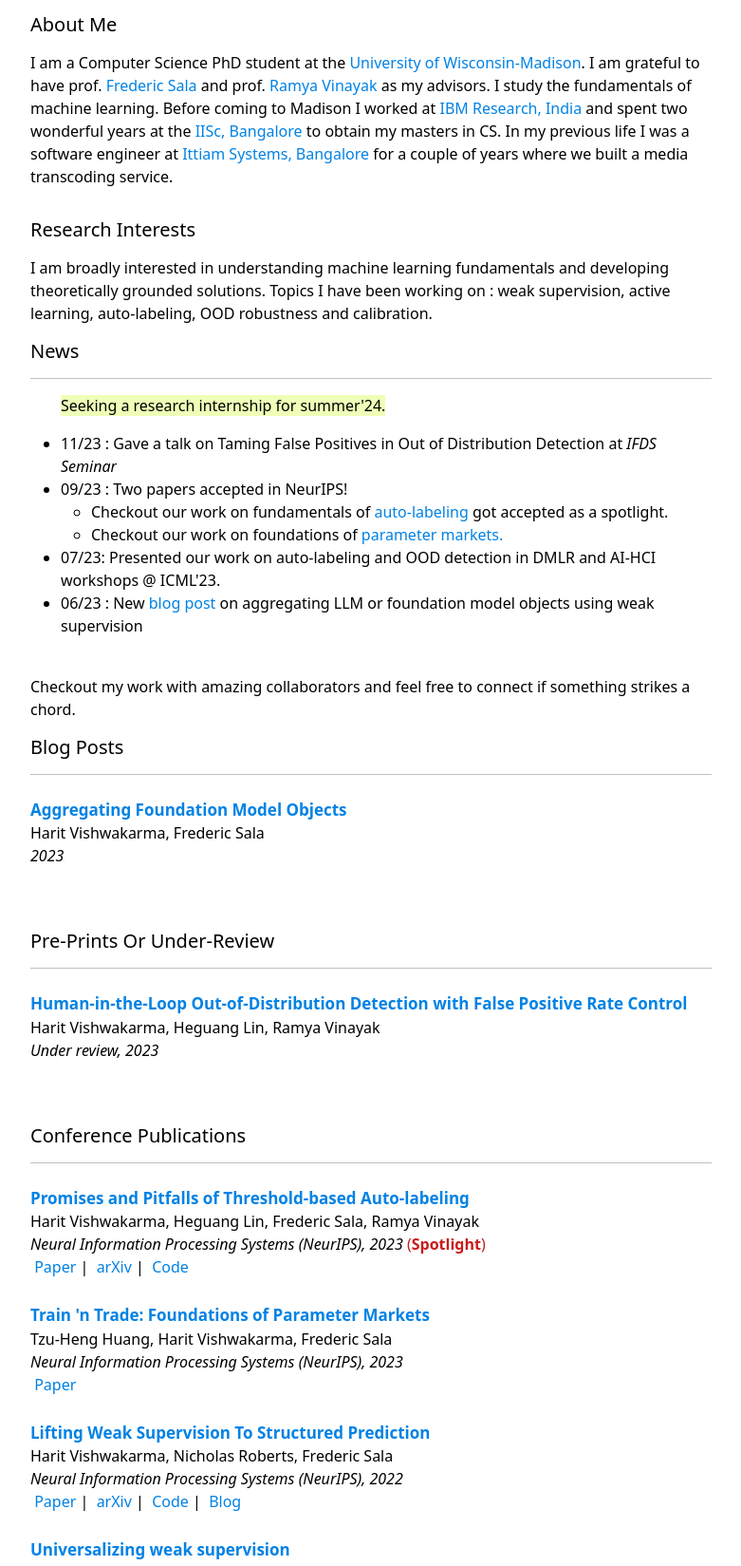
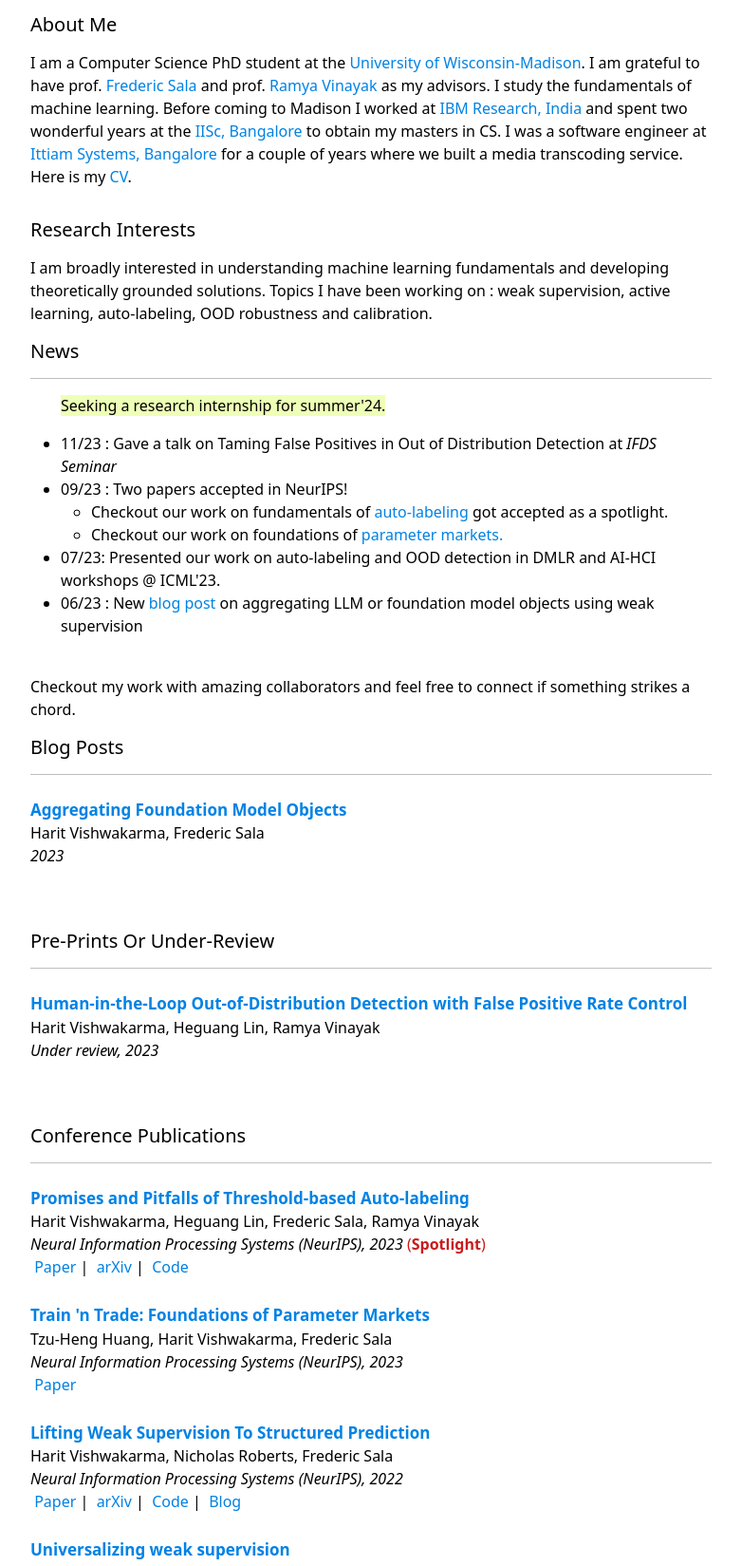
Before and after one commit to harit7/harit7.github.io, a Jekyll site: the page built from index.html, in a window 1280 px wide, cut to the strip 253-1902 px from the top of the page. Shown: the whole strip at 95% size, without its empty margins (249-1030 px from the left). Built offline with Jekyll 4.4.1, drawn with Linux system fonts in a browser that asks for light colours.

Commit message:
Update home.html

```diff
--- a/_layouts/home.html
+++ b/_layouts/home.html
@@ -56,7 +56,8 @@ layout: default
             <span class="highlight">IISc, Bangalore</span>
           </a>
 
-          to obtain my masters in CS. In my previous life I was a software engineer at <a href ="https://www.ittiam.com/" target="_blank"><span class="highlight">Ittiam Systems, Bangalore </span></a> for a couple of years where we built a media transcoding service.
+          to obtain my masters in CS. I was a software engineer at <a href ="https://www.ittiam.com/" target="_blank"><span class="highlight">Ittiam Systems, Bangalore </span></a> for a couple of years where we built a media transcoding service.
+          Here is my <a href ="assets/pdf/CV.pdf">CV</a>.
         </p>
 
     </div>
```
